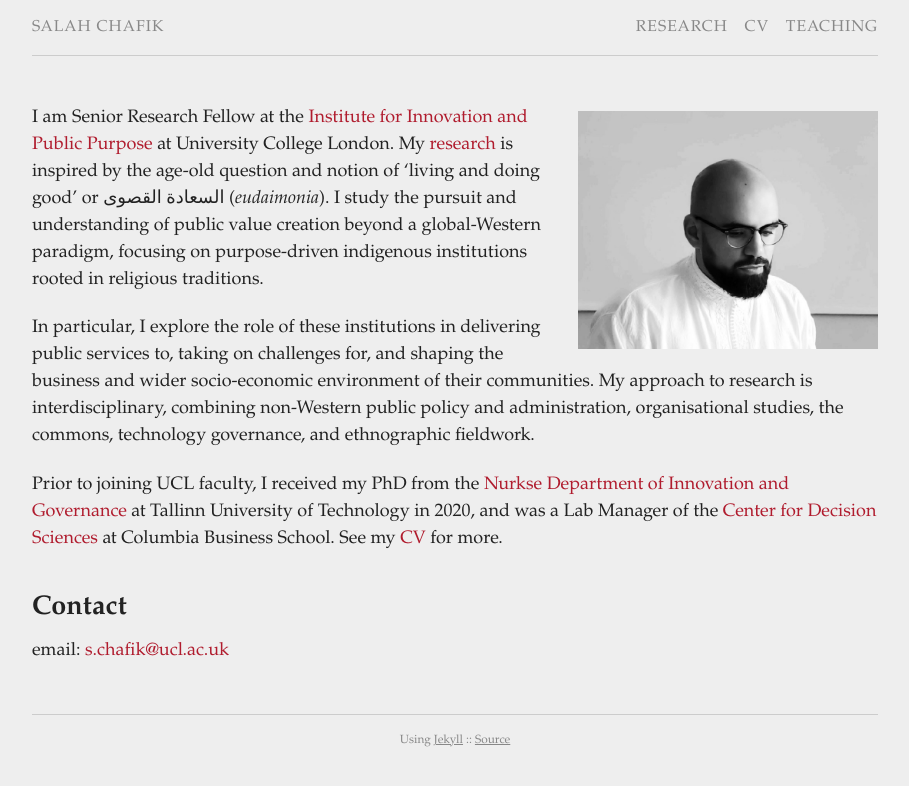
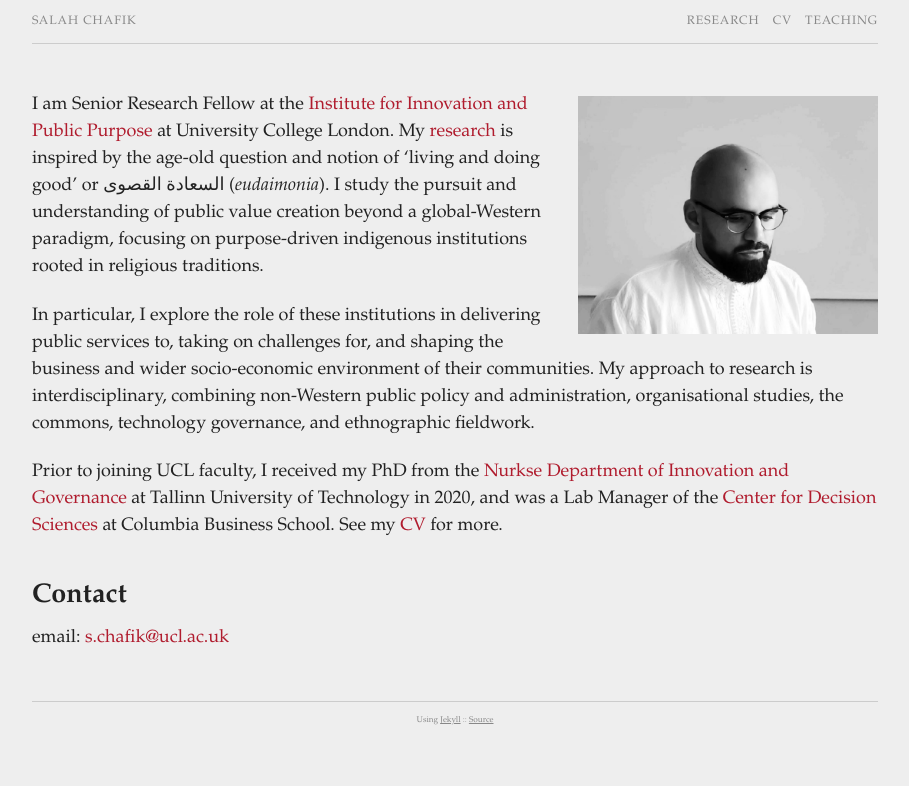
Before and after one commit to schafik/schafik.github.io, a Jekyll site: the page built from index.md, in a window 1280 px wide. Shown: the top 786 px of the page, without its empty margins (185-1094 px from the left). Built offline with Jekyll 4.4.1, drawn with Linux system fonts in a browser that asks for light colours; some web fonts are replaced; comment, search, counter and statistics services are not loaded.

Commit message:
Update main.scss

```diff
--- a/css/main.scss
+++ b/css/main.scss
@@ -5,8 +5,8 @@
 
 $base-font-family: 'palatino', serif;
 $base-font-size:   large;
-$small-font-size:  0.875em;
-$vsmall-font-size: 0.66em;
+$small-font-size:  0.675em;
+$vsmall-font-size: 0.46em;
 $base-line-height: 1.5;
 $spacing-unit:     1.5em;
 
```
